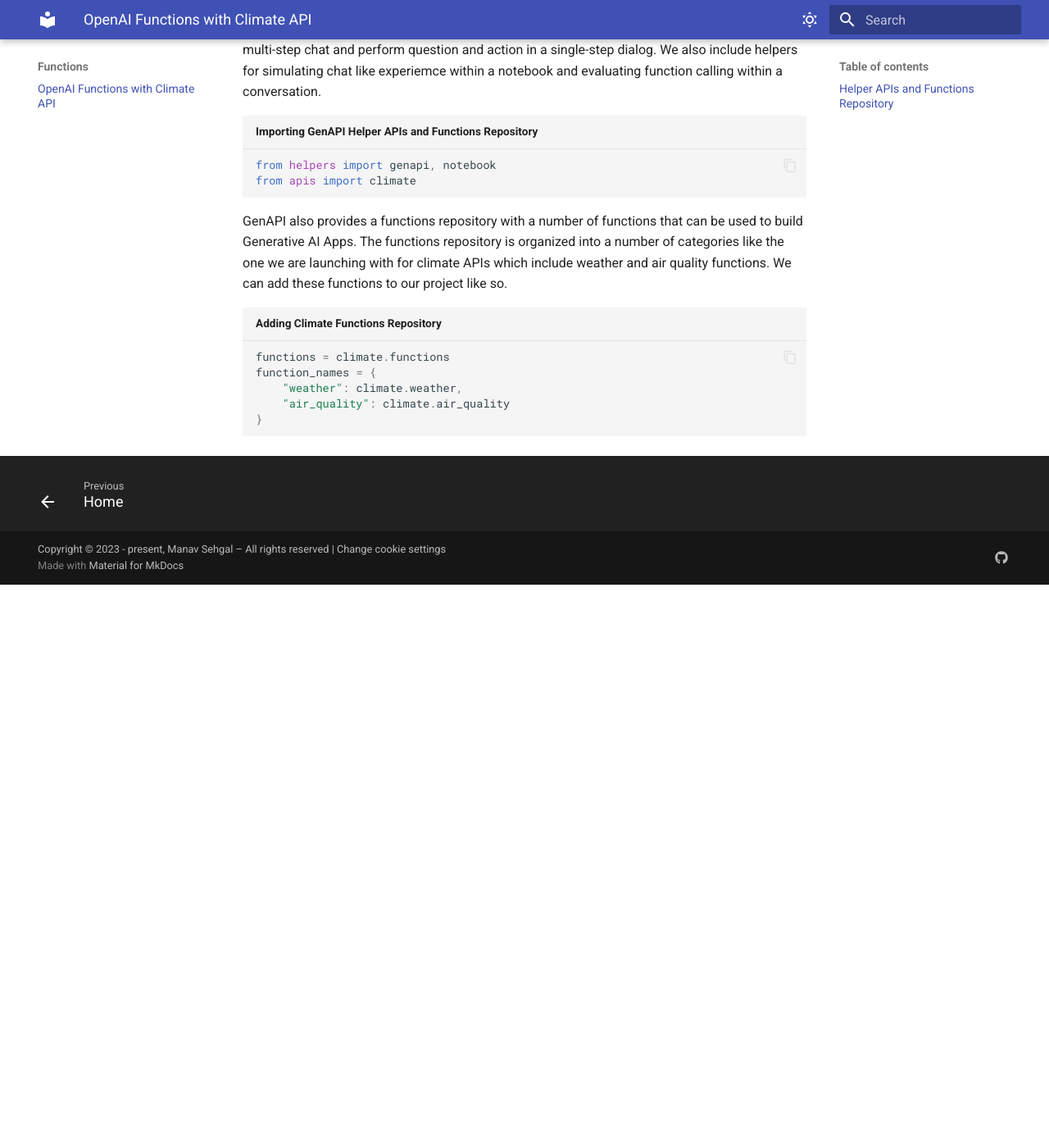
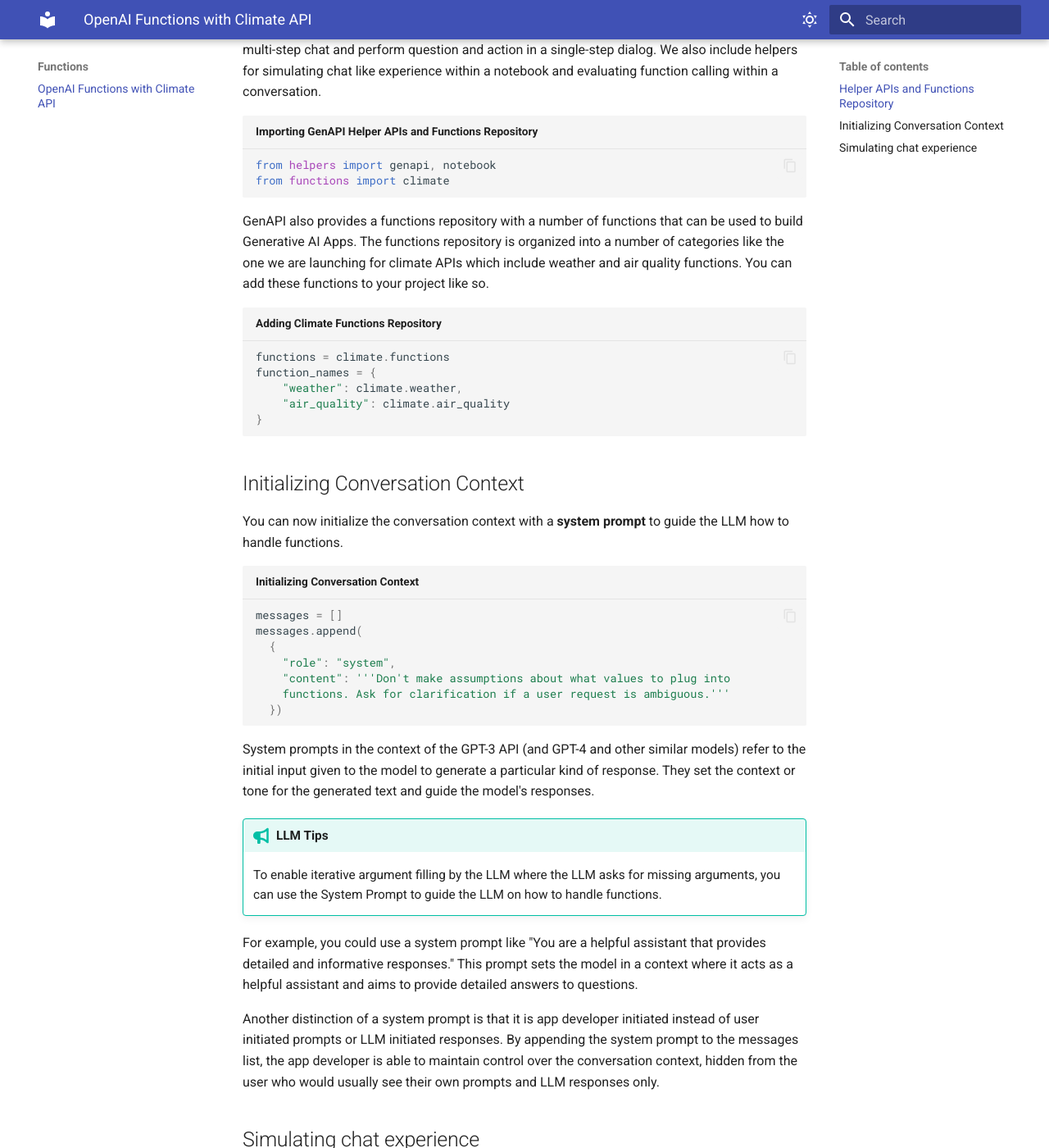
Before and after one commit to genapiorg/genapi, an MkDocs documentation site: the page built from docs/functions/openai-functions-with-climate-apis.md, in a window 1280 px wide and 1400 px high, scrolled down 904 px. Shown: the whole window at 82% size. Built offline with MkDocs 1.6.1 and Material for MkDocs 9.7.7, drawn with Linux system fonts in a browser that asks for light colours; a script that is not in the unit is left out; before the commit the page ends 1617 px from its top, so only the background shows below that; some of the changed text lies outside the part shown.

Commit message:
minor update

````diff
--- a/docs/functions/openai-functions-with-climate-apis.md
+++ b/docs/functions/openai-functions-with-climate-apis.md
@@ -9,18 +9,19 @@
 
 OpenAI [Functions](https://openai.com/blog/function-calling-and-other-api-updates) were introduced in July 2023 as a way for developers to have GPT 4 and GPT 3.5 models identify when to process user inputs and extract JSON arguments matching function specs specified in the chat context.
 
-!!! tip info "API Tips"
+!!! tip "API Tips"
     You can specify a functions in a similar format as a typical function documentation describing the function name, description, arguments, and return values. GenAPI project structure recommends writing the function spec next to the function definition so that it is easy to keep both in sync with any future changes.
 
 ## Helper APIs and Functions Repository
-GenAPI helpers include wrappers for OpenAI APIs to maintain conversation context within a multi-step chat and perform question and action in a single-step dialog. We also include helpers for simulating chat like experiemce within a notebook and evaluating function calling within a conversation.
+
+GenAPI helpers include wrappers for OpenAI APIs to maintain conversation context within a multi-step chat and perform question and action in a single-step dialog. We also include helpers for simulating chat like experience within a notebook and evaluating function calling within a conversation.
 
 ```python title="Importing GenAPI Helper APIs and Functions Repository"
 from helpers import genapi, notebook
-from apis import climate
+from functions import climate
 ```
 
-GenAPI also provides a functions repository with a number of functions that can be used to build Generative AI Apps. The functions repository is organized into a number of categories like the one we are launching with for climate APIs which include weather and air quality functions. We can add these functions to our project like so.
+GenAPI also provides a functions repository with a number of functions that can be used to build Generative AI Apps. The functions repository is organized into a number of categories like the one we are launching for climate APIs which include weather and air quality functions. You can add these functions to your project like so.
 
 ```python title="Adding Climate Functions Repository"
 functions = climate.functions
@@ -29,3 +30,58 @@
     "air_quality": climate.air_quality
 }
 ```
+
+## Initializing Conversation Context
+
+You can now initialize the conversation context with a **system prompt** to guide the LLM how to handle functions.
+
+```python title="Initializing Conversation Context"
+messages = []
+messages.append(
+  {
+    "role": "system",
+    "content": '''Don't make assumptions about what values to plug into
+    functions. Ask for clarification if a user request is ambiguous.'''
+  })
+```
+
+System prompts in the context of the GPT-3 API (and GPT-4 and other similar models) refer to the initial input given to the model to generate a particular kind of response. They set the context or tone for the generated text and guide the model's responses.
+
+!!! tip "LLM Tips"
+    To enable iterative argument filling by the LLM where the LLM asks for missing arguments, you can use the System Prompt to guide the LLM on how to handle functions.
+
+For example, you could use a system prompt like "You are a helpful assistant that provides detailed and informative responses." This prompt sets the model in a context where it acts as a helpful assistant and aims to provide detailed answers to questions.
+
+Another distinction of a system prompt is that it is app developer initiated instead of user initiated prompts or LLM initiated responses. By appending the system prompt to the messages list, the app developer is able to maintain control over the conversation context, hidden from the user who would usually see their own prompts and LLM responses only.
+
+## Simulating chat experience
+
+You can now simulate a chat experience within a notebook using the `genapi.chat` helper API. This helper API takes in the messages list and the function repository and returns a list of messages with the LLM responses. Then the helper API `notebook.print_chat` can be used to print the chat experience within the notebook one cell at a time.
+
+```python title="Initial user prompt"
+messages.append({"role": "user", "content": "What's the weather today?"})
+messages = genapi.chat(messages, function_names, functions)
+notebook.print_chat(messages)
+```
+
+This returns the following LLM response.
+
+```yaml title="LLM response asking for argument filling"
+assistant: In which city are you interested in knowing the weather?
+Please provide the city name, state code, and country.
+```
+
+You can go on to converse with the simulated chatbot within your notebook by adding the following user prompt.
+
+```python title="User prompt with arguments"
+messages.append({"role": "user", "content": "I live in Sunnyvale, CA."})
+messages = genapi.chat(messages, function_names, functions)
+notebook.print_chat(messages)
+```
+
+This returns the following LLM response after calling the weather function with the user provided arguments.
+
+```yaml title="LLM response with weather information"
+assistant: The current weather in Sunnyvale, CA, USA is overcast clouds
+with a temperature of 58.64°F.
+```
--- a/mkdocs.yml
+++ b/mkdocs.yml
@@ -1,6 +1,6 @@
-site_name: Generative AI API
+site_name: GenAPI
 site_url: https://genapi.org
-site_description: Generative AI API
+site_description: Easy API use for Generative AI apps
 copyright: Copyright &copy; 2023 - present, Manav Sehgal – All rights reserved | <a href="#__consent">Change cookie settings</a>
 
 theme:
````
Also changed, not shown: docs/index.md (+13 -2 lines), 1 other file.
